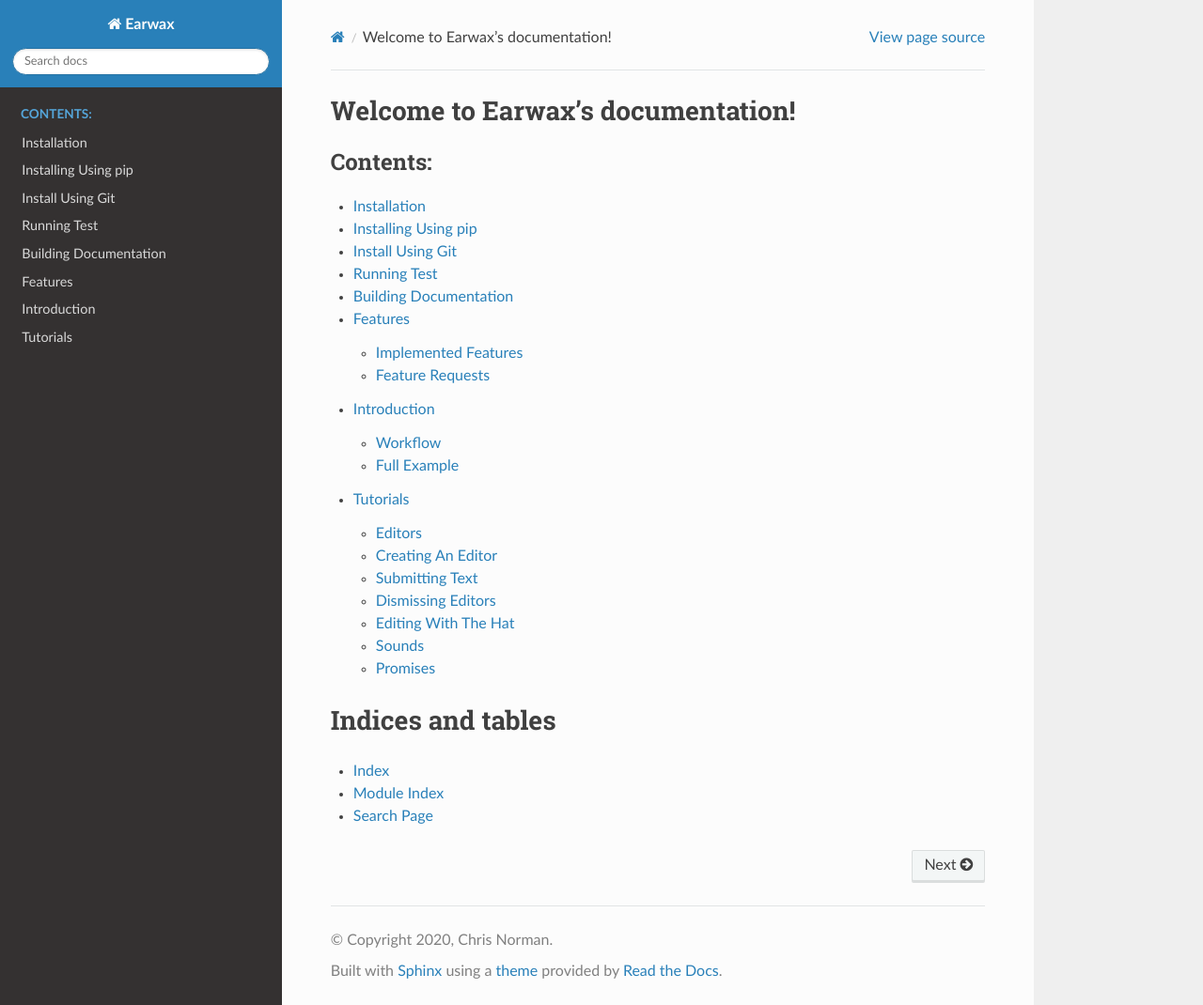
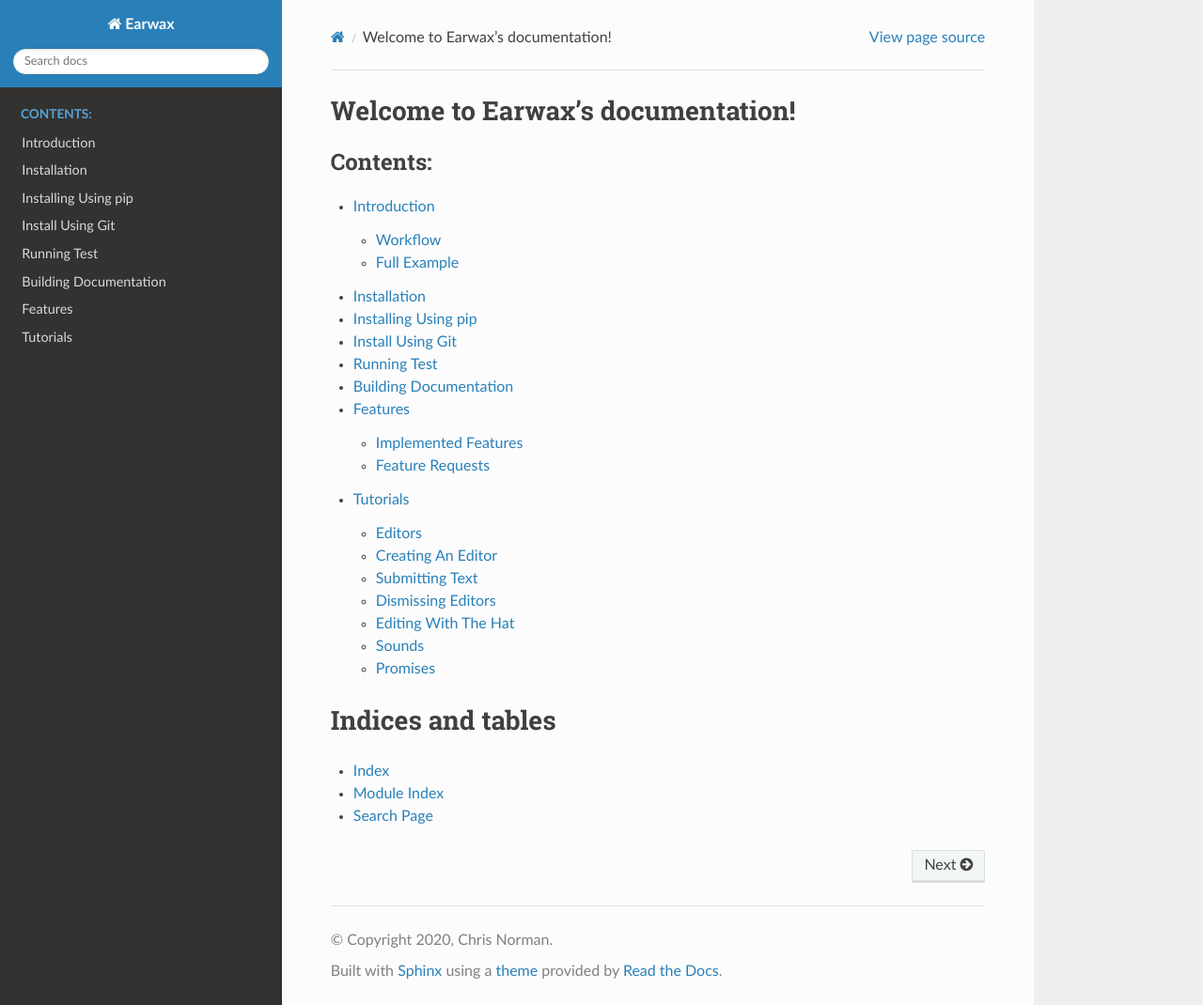
Before and after one commit to chrisnorman7/earwax, a Sphinx documentation site: the page built from docs/source/index.rst, in a window 1280 px wide and 1070 px high. Shown: the whole window at 94% size. Built offline with Sphinx 7.4.7 and the Read the Docs theme 2.0.0, drawn with Linux system fonts in a browser that asks for light colours; pages that are not in the unit, such as notebooks, are missing from menus; the version number could not be read and is left out; comment, search, counter and statistics services are not loaded.

Commit message:
Reordered the contents page.

```diff
--- a/docs/source/index.rst
+++ b/docs/source/index.rst
@@ -10,11 +10,11 @@ Welcome to Earwax's documentation!
    :maxdepth: 2
    :caption: Contents:
 
+   introduction
+
    installing
 
    features
-
-   introduction
 
    tutorials/index.rst
 
```
